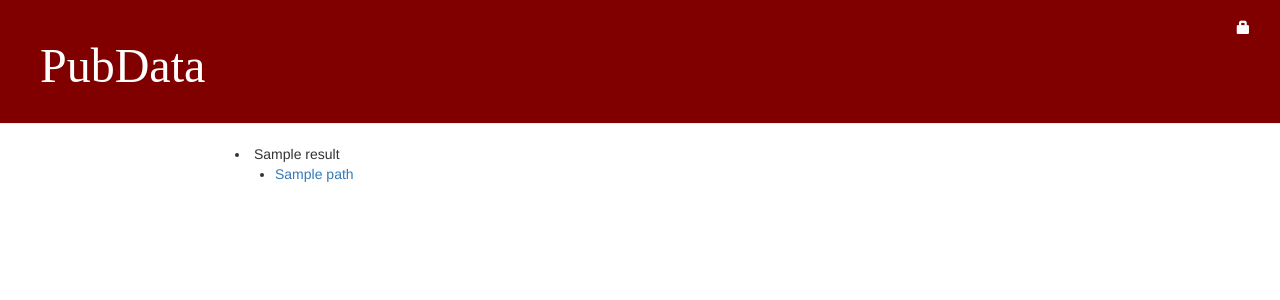
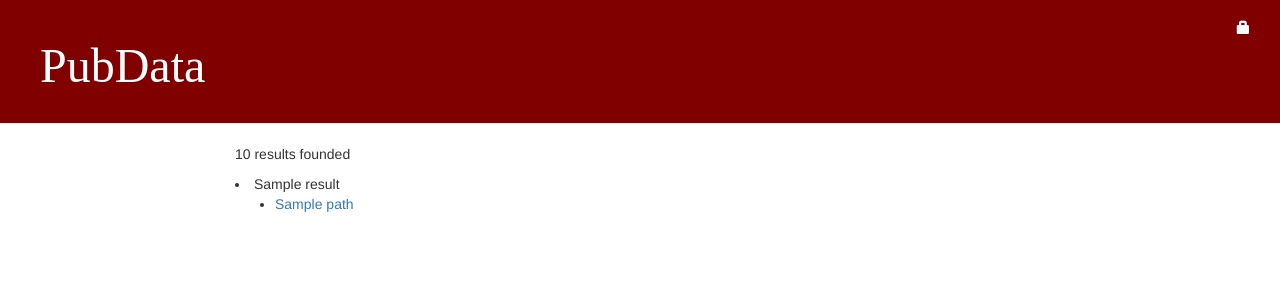
Before and after one commit to Bohdan-Khomtchouk/PubData, a Django app: template SearchEngine/templates/SearchEngine/search_result.html in a window 1280 px wide. Shown: the top 300 px of the page. Run offline with Django 3.2, Linux system fonts and the light colour scheme; the template is opened without the code that fills it: most values are stand-ins (such as "Sample title", 1, 10 or a date in 2020); some libraries are stand-ins or nearby versions; some web fonts are replaced.

Commit message:
show number of founded results

```diff
--- a/SearchEngine/templates/SearchEngine/search_result.html
+++ b/SearchEngine/templates/SearchEngine/search_result.html
@@ -1,6 +1,7 @@
 {% extends 'SearchEngine/base.html' %}
 
 {% block content %}
+	<p>{{ founded_results }} results founded</p>
 	{% for server_name, meta in all_results.items %}
 		{% if meta.data %}
 		<li>{{ server_name }}</li>
```
